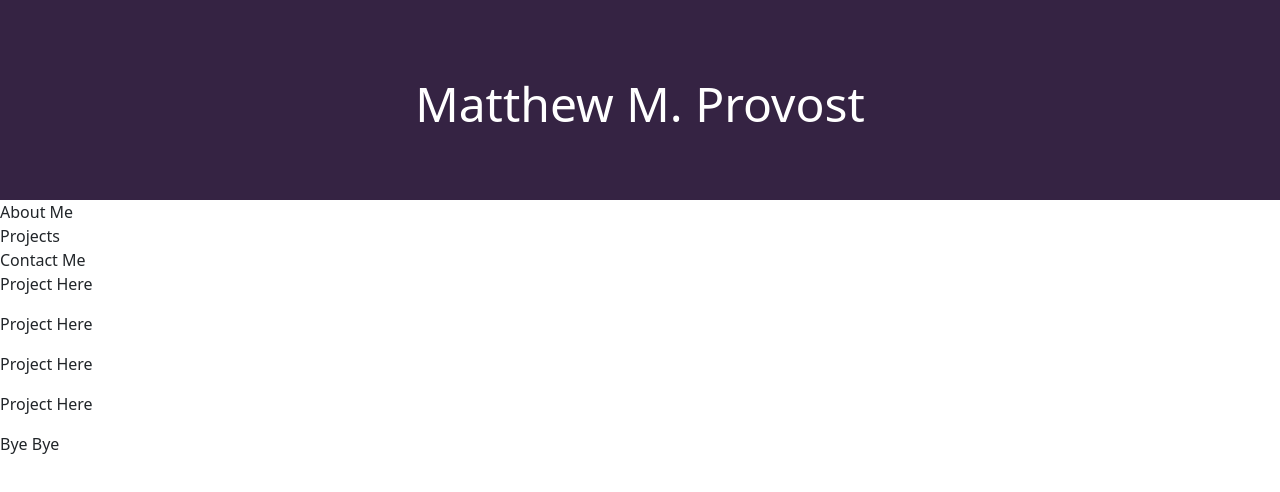
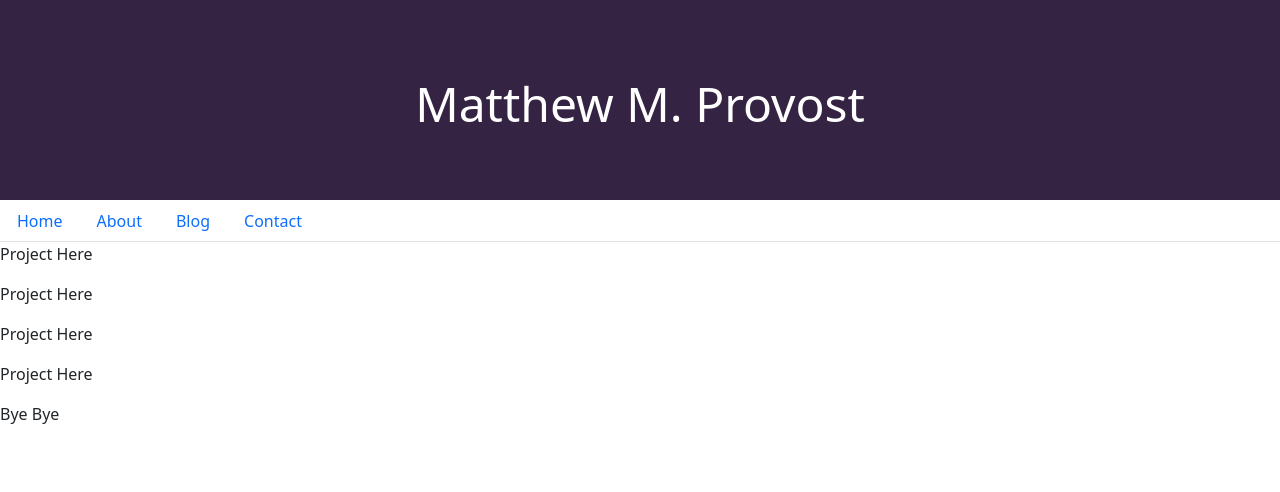
Before and after one commit to provostma21/chal_20_React_Portfolio, a React (Create React App) app: page / in a window 1280 px wide. Shown: the top 492 px of the page. Built offline with nearby package versions, Linux system fonts and the light colour scheme.

Commit message:
Added onclicks to NavTabs page

```diff
--- a/src/components/Navbar.js
+++ b/src/components/Navbar.js
@@ -1,15 +1,52 @@
 import React from 'react';
 
 
-function Navbar() {
+function NavTabs({ currentPage, handlePageChange }) {
     return (
-        <div className='Nav'>
-            <div className='About'>About Me</div>
-            <div className='Projects'>Projects</div>
-            <div className='Contact'>Contact Me</div>
-        </div>
+      <ul className="nav nav-tabs">
+        <li className="nav-item">
+          <a
+            href="#home"
+            onClick={() => handlePageChange('Home')}
+            // This is a conditional (ternary) operator that checks to see if the current page is "Home"
+            // If it is, we set the current page to 'nav-link-active', otherwise we set it to 'nav-link'
+            className={currentPage === 'Home' ? 'nav-link active' : 'nav-link'}
+          >
+            Home
+          </a>
+        </li>
+        <li className="nav-item">
+          <a
+            href="#portfolio"
+            onClick={() => handlePageChange('Portfolio')}
+            // Check to see if the currentPage is `About`, and if so we use the active link class from bootstrap. Otherwise, we set it to a normal nav-link
+            className={currentPage === 'Portfolio' ? 'nav-link active' : 'nav-link'}
+          >
+            About
+          </a>
+        </li>
+        <li className="nav-item">
+          <a
+            href="#resume"
+            onClick={() => handlePageChange('Resume')}
+            // Check to see if the currentPage is `Blog`, and if so we use the active link class from bootstrap. Otherwise, we set it to a normal nav-link
+            className={currentPage === 'Resume' ? 'nav-link active' : 'nav-link'}
+          >
+            Blog
+          </a>
+        </li>
+        <li className="nav-item">
+          <a
+            href="#contact"
+            onClick={() => handlePageChange('Contact')}
+            // Check to see if the currentPage is `Contact`, and if so we use the active link class from bootstrap. Otherwise, we set it to a normal nav-link
+            className={currentPage === 'Contact' ? 'nav-link active' : 'nav-link'}
+          >
+            Contact
+          </a>
+        </li>
+      </ul>
     );
-}
+  }
 
-
-export default Navbar;
+  export default NavTabs;
```
